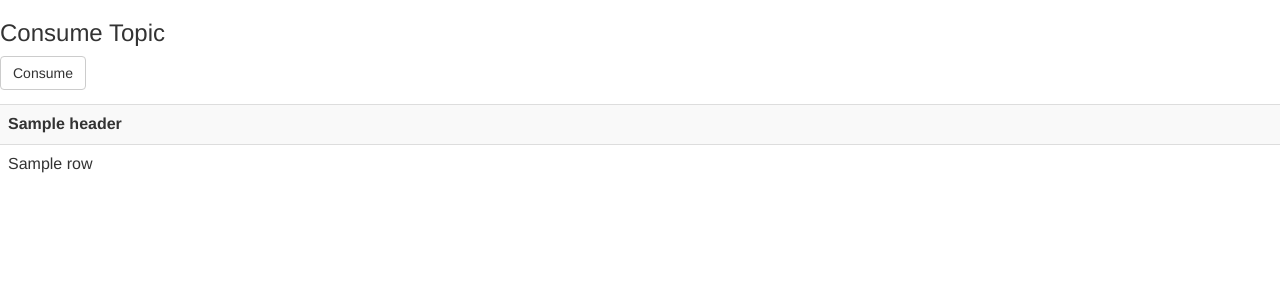
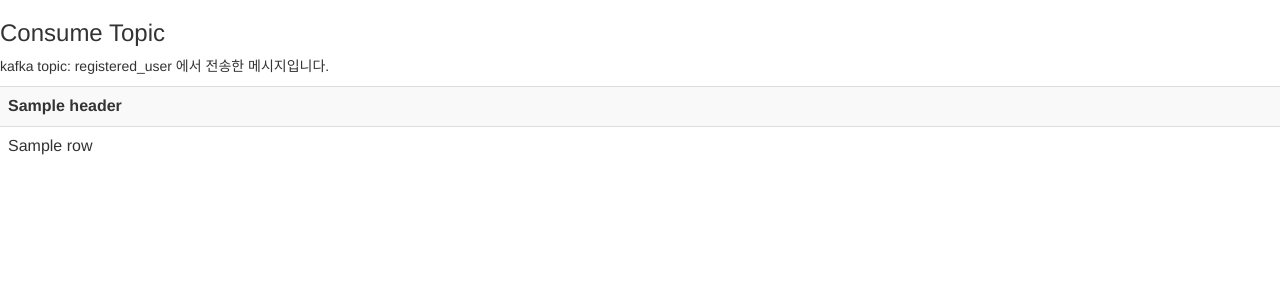
Before and after one commit to ykn9080/pythontest, a Flask app: template templates/consume.html in a window 1280 px wide. Shown: the top 300 px of the page. Run offline with Flask 2, Linux system fonts and the light colour scheme; the template is opened without the code that fills it: most values are stand-ins (such as "Sample title", 1, 10 or a date in 2020); some libraries are stand-ins or nearby versions.

Commit message:
consumer

```diff
--- a/templates/consume.html
+++ b/templates/consume.html
@@ -24,16 +24,14 @@
 
     <div>
     <h3>Consume Topic </h3>
-     <form>
-        <a href=# ><button class='btn btn-default'>Consume</button></a>
-    </form>
+    <p> kafka topic: registered_user 에서 전송한 메시지입니다. </p>
     <table class="table table-striped table-hover">
         <tr>
-            {% for header in headingss %}
+            {% for header in headings %}
             <th>{{ header }}</th>
             {% endfor %}
         </tr>
-        {% for row in dataa %}
+        {% for row in data %}
         <tr>
             {% for cell in row %}
             <td>{{ row[cell] }}</td>
```
